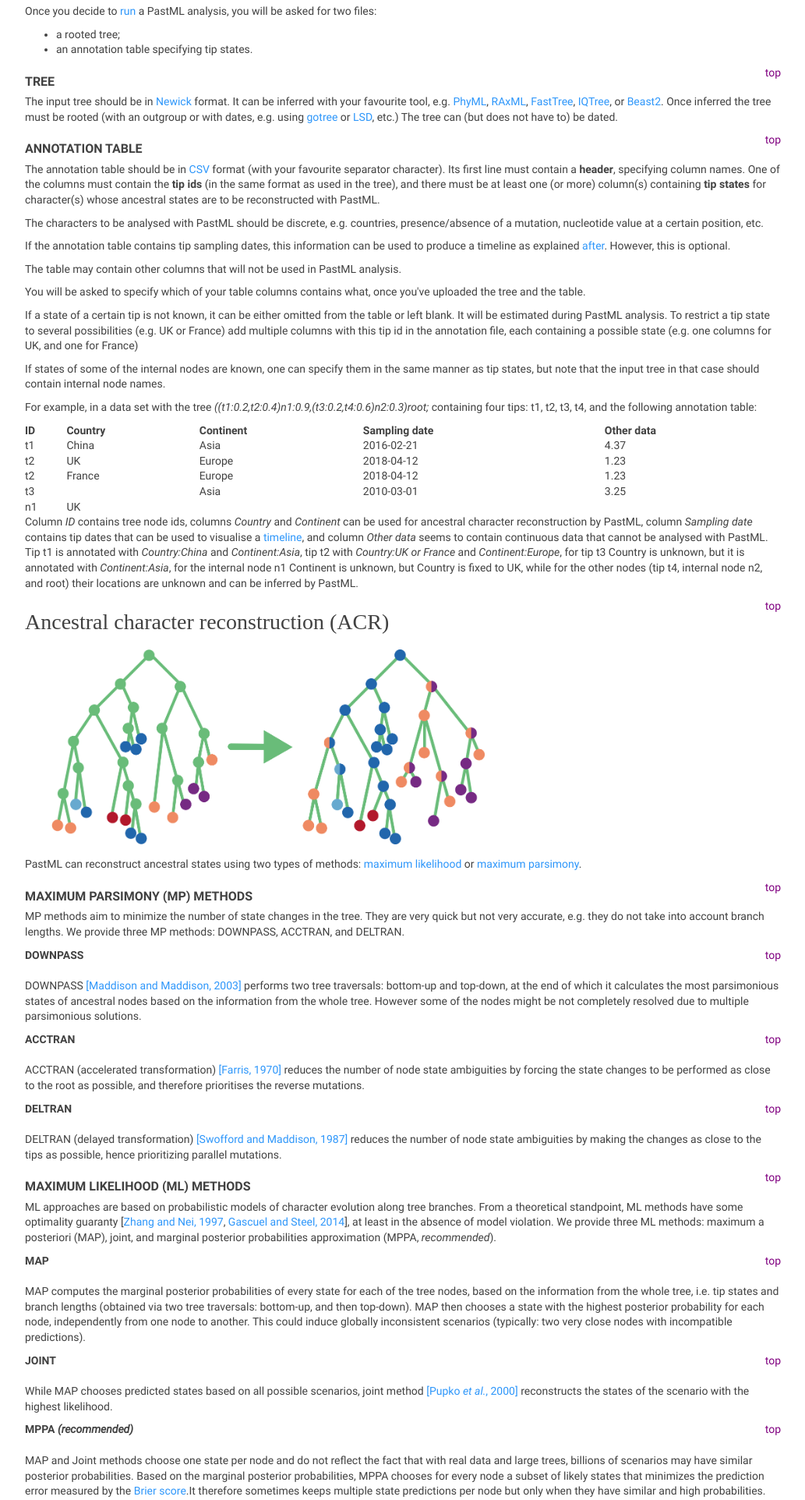
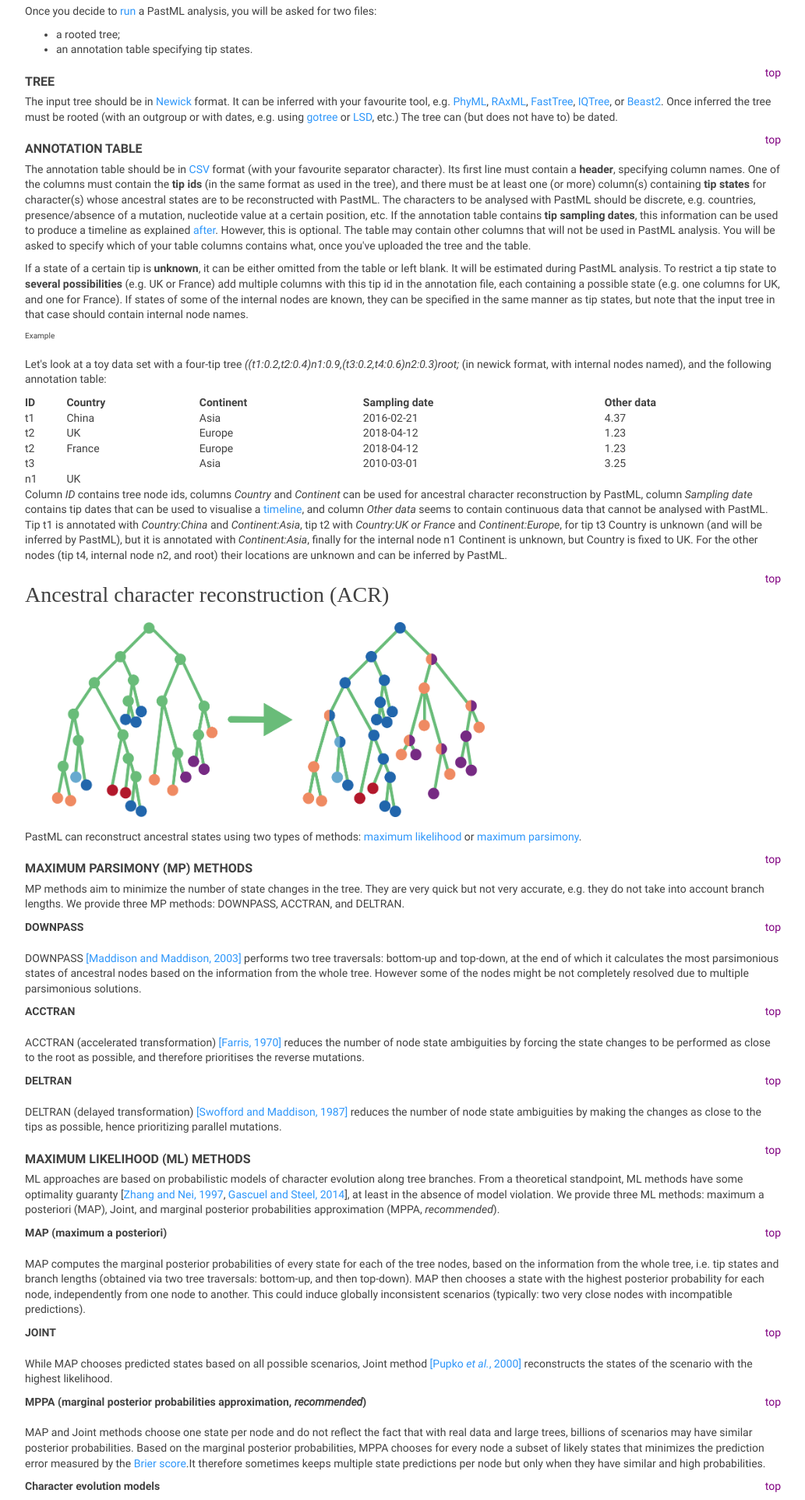
Before and after one commit to evolbioinfo/pastmlweb, a Django app: page /help in a window 1280 px wide. Shown: the part 473-2397 px from the top of the page at 78% size, without its empty margins (123-1156 px from the left). Run offline with Django 3.2, Linux system fonts and the light colour scheme; parts of the project's set-up code (start-up, migrations or seed data) failed here and were passed over; some libraries are stand-ins or nearby versions; some web fonts are replaced.

Commit message:
fixing help

```diff
--- a/templates/pastmlapp/help.html
+++ b/templates/pastmlapp/help.html
@@ -27,20 +27,20 @@
     Its first line must contain a <b>header</b>, specifying column names. One of the columns must contain the <b>tip
         ids</b> (in the same format as used in the tree),
     and there must be at least one (or more) column(s) containing <b>tip states</b> for character(s) whose ancestral
-    states are to be reconstructed with PastML.</p>
-<p>
-    The characters to be analysed with PastML should be discrete, e.g. countries, presence/absence of a mutation, nucleotide value at a certain position, etc.
-</p>
-<p>If the annotation table contains tip sampling dates, this information can be used to produce a timeline as explained
-    <a href="#timeline">after</a>. However, this is optional.</p>
-<p>The table may contain other columns that will not be used in PastML analysis.</p>
-<p>You will be asked to specify which of your table columns contains what, once you've uploaded the tree and the
+    states are to be reconstructed with PastML. The characters to be analysed with PastML should be discrete,
+    e.g. countries, presence/absence of a mutation, nucleotide value at a certain position, etc.
+    If the annotation table contains <b>tip sampling dates</b>, this information can be used to produce a timeline as explained
+    <a href="#timeline">after</a>. However, this is optional. The table may contain other columns that will not be used in PastML analysis.
+    You will be asked to specify which of your table columns contains what, once you've uploaded the tree and the
     table.</p>
-<p>If a state of a certain tip is not known, it can be either omitted from the table or left blank. It will be estimated
-    during PastML analysis. To restrict a tip state to several possibilities (e.g. UK or France) add multiple columns with this tip id in the annotation file, each containing a possible state (e.g. one columns for UK, and one for France)</p>
-<p>If states of some of the internal nodes are known, one can specify them in the same manner as tip states, but note that the input tree in that case should contain internal node names.</p>
+<p>If a state of a certain tip is <b>unknown</b>, it can be either omitted from the table or left blank. It will be estimated
+    during PastML analysis. To restrict a tip state to <b>several possibilities</b> (e.g. UK or France) add multiple columns with this tip id in the annotation file,
+    each containing a possible state (e.g. one columns for UK, and one for France).
+    If states of some of the internal nodes are known, they can be specified in the same manner as tip states,
+    but note that the input tree in that case should contain internal node names.</p>
 
-    <p>For example, in a data set with the tree <i>((t1:0.2,t2:0.4)n1:0.9,(t3:0.2,t4:0.6)n2:0.3)root;</i> containing four tips: t1, t2, t3, t4, and the following annotation table:
+    <h6>Example</h6>
+    <p>Let's look at a toy data set with a four-tip tree <i>((t1:0.2,t2:0.4)n1:0.9,(t3:0.2,t4:0.6)n2:0.3)root;</i> (in newick format, with internal nodes named), and the following annotation table:</p>
 <table style="width:100%">
   <tr>
     <th>ID</th>
@@ -85,11 +85,11 @@
     <td></td>
   </tr>
 </table>
-
+<p>
 Column <i>ID</i> contains tree node ids, columns <i>Country</i> and <i>Continent</i> can be used for ancestral character reconstruction by PastML, column <i>Sampling date</i> contains tip dates that can be used to visualise a <a href="#timeline">timeline</a>,
     and column <i>Other data</i> seems to contain continuous data that cannot be analysed with PastML.
-    Tip t1 is annotated with <i>Country:China</i> and <i>Continent:Asia</i>, tip t2 with <i>Country:UK or France</i> and <i>Continent:Europe</i>, for tip t3 Country is unknown, but it is annotated with <i>Continent:Asia</i>, for the internal node n1 Continent is unknown, but Country is fixed to UK,
-    while for the other nodes (tip t4, internal node n2, and root) their locations are unknown and can be inferred by PastML.
+    Tip t1 is annotated with <i>Country:China</i> and <i>Continent:Asia</i>, tip t2 with <i>Country:UK or France</i> and <i>Continent:Europe</i>, for tip t3 Country is unknown (and will be inferred by PastML), but it is annotated with <i>Continent:Asia</i>,
+    finally for the internal node n1 Continent is unknown, but Country is fixed to UK. For the other nodes (tip t4, internal node n2, and root) their locations are unknown and can be inferred by PastML.
 </p>
 
 
@@ -123,17 +123,17 @@ Column <i>ID</i> contains tree node ids, columns <i>Country</i> and <i>Continent
     [<a href="https://www.ncbi.nlm.nih.gov/pubmed/9071022" target="_blank">Zhang and Nei, 1997</a>,
     <a href="https://doi.org/10.1093/sysbio/syu010" target="_blank">Gascuel and Steel, 2014</a>], at least in the
     absence of model violation.
-    We provide three ML methods: maximum a posteriori (MAP), joint, and marginal posterior probabilities approximation (MPPA, <i>recommended</i>).</p>
-<h4 id="map">MAP</h4>
+    We provide three ML methods: maximum a posteriori (MAP), Joint, and marginal posterior probabilities approximation (MPPA, <i>recommended</i>).</p>
+<h4 id="map">MAP (maximum a posteriori)</h4>
 <p>MAP computes the marginal posterior probabilities of every state for each of the tree nodes,
     based on the information from the whole tree, i.e. tip states and branch lengths (obtained via two tree traversals:
     bottom-up, and then top-down). MAP then chooses a state with the highest posterior probability for each node, independently from one node to another.
     This could induce globally inconsistent scenarios (typically: two very close nodes with incompatible
     predictions).</p>
 <h4 id="joint">JOINT</h4>
-<p>While MAP chooses predicted states based on all possible scenarios, joint method <a href="https://doi.org/10.1093/oxfordjournals.molbev.a026369" target="_blank">[Pupko <i>et al.</i>,
+<p>While MAP chooses predicted states based on all possible scenarios, Joint method <a href="https://doi.org/10.1093/oxfordjournals.molbev.a026369" target="_blank">[Pupko <i>et al.</i>,
     2000]</a> reconstructs the states of the scenario with the highest likelihood.</p>
-<h4 id="mppa">MPPA <i>(recommended)</i></h4>
+<h4 id="mppa">MPPA (marginal posterior probabilities approximation, <i>recommended</i>)</h4>
 <p>MAP and Joint methods choose one state per node and do not reflect the fact that with real data and large trees,
     billions of scenarios may have similar posterior probabilities.
     Based on the marginal posterior probabilities, MPPA chooses for every node a subset of likely states that minimizes the prediction error measured by the <a href="https://en.wikipedia.org/wiki/Brier_score" target="_blank">Brier
@@ -148,7 +148,7 @@ Column <i>ID</i> contains tree node ids, columns <i>Country</i> and <i>Continent
 <h5 id="f81">F81 <i>(recommended)</i></h5>
 <p>With F81 model <a href="https://doi.org/10.1007/BF01734359" target="_blank">[Felsenstein, 1981]</a>, the rate of changes from i to j (i ≠ j) is proportional to the equilibrium frequency of j. The
     equilibrium frequencies are optimised.
-<h5 id="eft">EFT</h5>
+<h5 id="eft">EFT (estimate-from-tips)</h5>
 <p>With EFT model, the equilibrium frequencies are calculated based on the tip state proportions, the rate of changes
     from i to j (i ≠ j) is proportional to the equilibrium frequency of j.</p>
 
```
